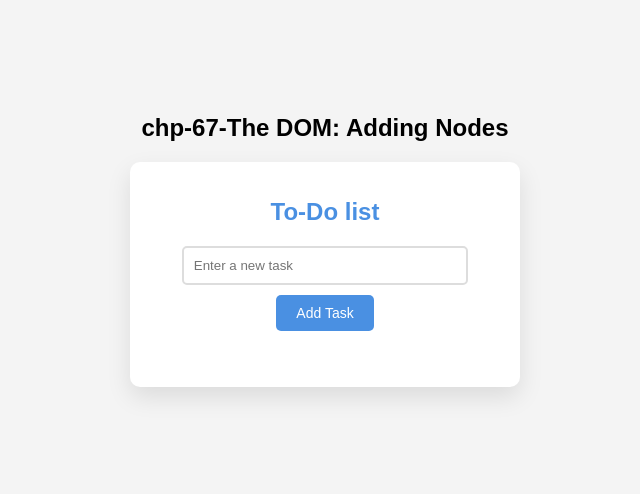
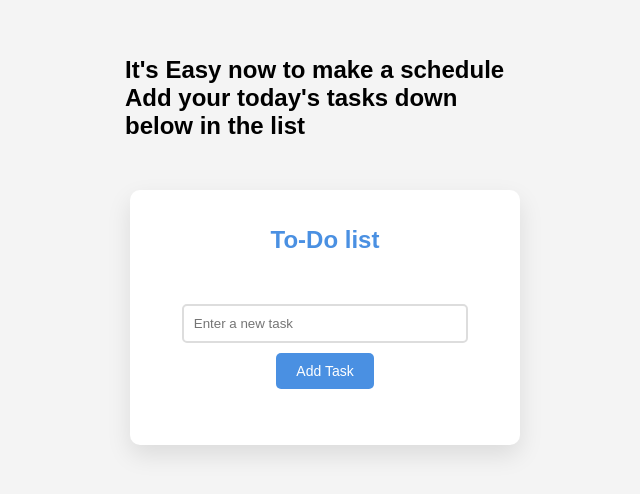
Before and after one commit to Kashif1122666/Master-Adding-Nodes-in-the-DOM-with-a-To-Do-List-App, a plain HTML site: page index.html in a window 1280 px wide. Shown: the part 158-652 px from the top of the page, without its empty margins (315-955 px from the left). Drawn offline with Linux system fonts and the light colour scheme.

Commit message:
added title to the project

```diff
--- a/index.html
+++ b/index.html
@@ -32,6 +32,8 @@
            color: #4a90e2;
            font-size: 24px;
            margin-bottom: 20px;
+           margin-bottom: 50px;
+           max-width: 400px;
         }
 
         /* Input field styling */
@@ -112,7 +114,7 @@
      </style>
 </head>
 <body>
-    <h1 style="color: black;">chp-67-The DOM: Adding Nodes</h1>
+    <h1 style="color: black;">It's Easy now to make a schedule <br> Add your today's  tasks down below in the list </h1>
     <div class="container">
        <h1>To-Do list</h1>
        <input type="text" id="taskInput" placeholder="Enter a new task">
```
